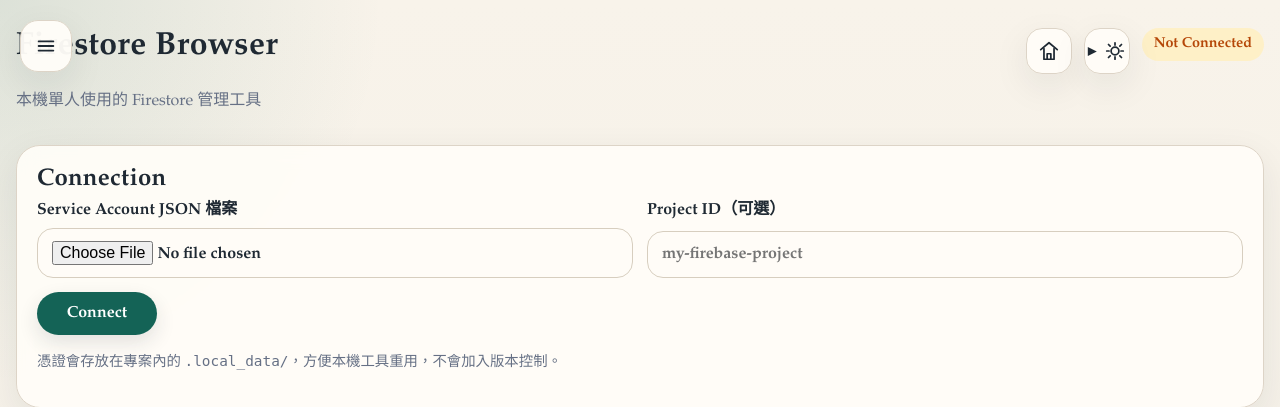
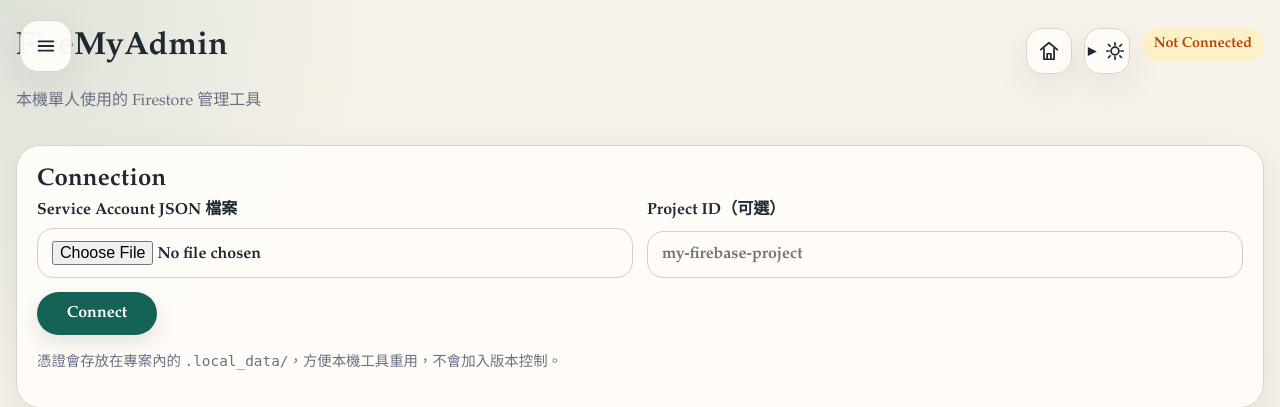
Before and after one commit to happylittle7/FireMyAdmin, a FastAPI app: page /documents/1 in a window 1280 px wide. Shown: the top 407 px of the page. Run offline with FastAPI, Linux system fonts and the light colour scheme; some libraries are stand-ins or nearby versions.

Commit message:
feat: rename project references from Firestore Browser to FireMyAdmin

```diff
--- a/app/firestore_service.py
+++ b/app/firestore_service.py
@@ -25,7 +25,7 @@ class ConnectionConfig:
 
 
 def _app_name(config: ConnectionConfig) -> str:
-    return f"firestore-browser::{config.credentials_path}::{config.project_id}"
+    return f"firemyadmin::{config.credentials_path}::{config.project_id}"
 
 
 def get_client(config: ConnectionConfig) -> Client:
--- a/app/main.py
+++ b/app/main.py
@@ -32,7 +32,7 @@ LOCAL_DATA_DIR = BASE_DIR.parent / ".local_data"
 LOCAL_DATA_DIR.mkdir(exist_ok=True)
 templates = Jinja2Templates(directory=str(BASE_DIR / "templates"))
 
-app = FastAPI(title="Firestore Browser")
+app = FastAPI(title="FireMyAdmin")
 app.mount("/static", StaticFiles(directory=str(BASE_DIR / "static")), name="static")
 
 runtime_connection: Dict[str, str] = {
--- a/app/templates/base.html
+++ b/app/templates/base.html
@@ -3,7 +3,7 @@
   <head>
     <meta charset="UTF-8" />
     <meta name="viewport" content="width=device-width, initial-scale=1.0" />
-    <title>{{ title if title else "Firestore Browser" }}</title>
+    <title>{{ title if title else "FireMyAdmin" }}</title>
     <link rel="stylesheet" href="{{ url_for('static', path='style.css') }}" />
     {% block extra_head %}{% endblock %}
   </head>
@@ -39,7 +39,7 @@
     <header class="topbar">
       <div>
         <a href="/" data-nav="true" class="topbar-home-link">
-          <h1>Firestore Browser</h1>
+          <h1>FireMyAdmin</h1>
           <p class="muted">本機單人使用的 Firestore 管理工具</p>
         </a>
       </div>
```
Also changed, not shown: README.md.
